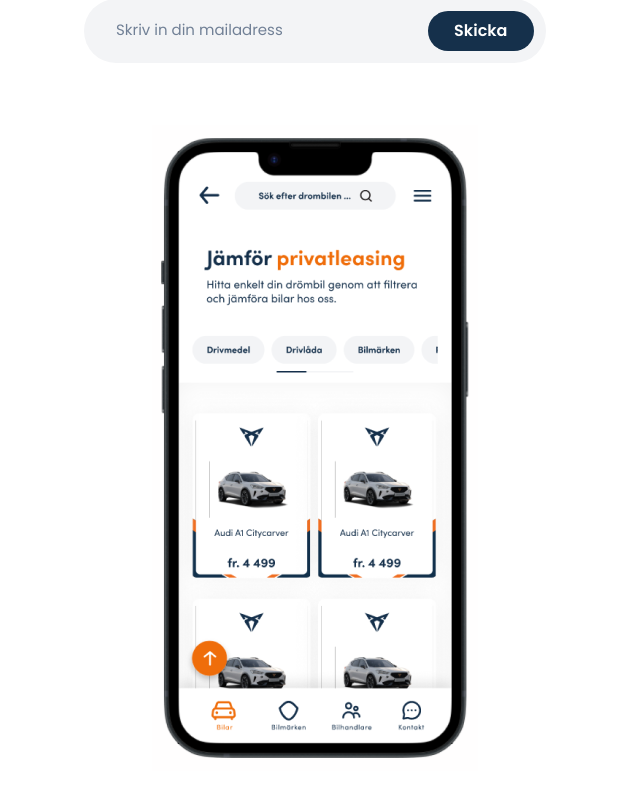
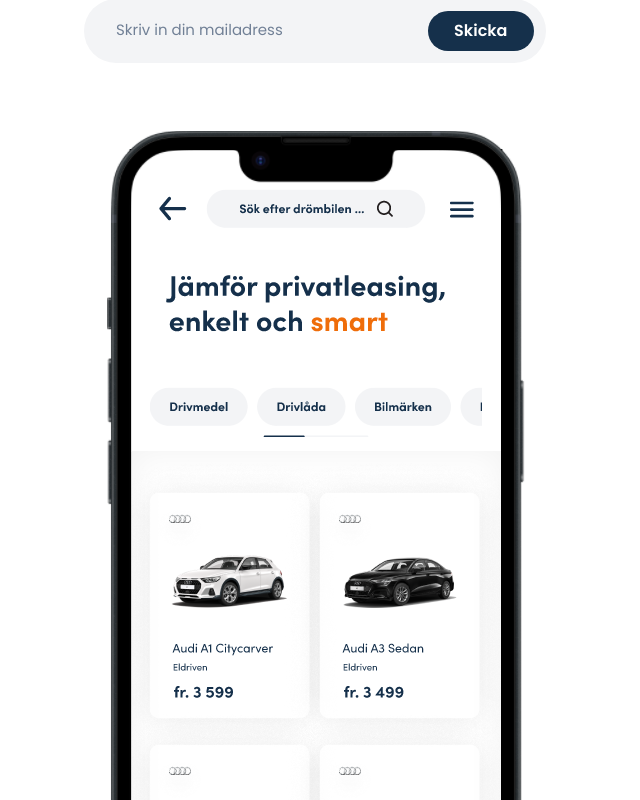
Before and after one commit to Leasingoo/leasingoo-main, a Next.js app: page / in a window 1280 px wide. Shown: the part 500-1300 px from the top of the page, without its empty margins (325-965 px from the left). Before the commit the page ends 1271 px from the top, so only its background shows below. Built offline with nearby package versions, Linux system fonts and the light colour scheme; no server answers.

Commit message:
updated website with new image for countdown

```diff
--- a/components/UpcomingComponent.tsx
+++ b/components/UpcomingComponent.tsx
@@ -221,7 +221,10 @@
         )}
       </Flex>
 
-      <Image alt="mobile-image" src={require("../assets/mobile-image.png")} />
+      <Image
+        alt="mobile-image"
+        src={require("../assets/mobile-image-new.png")}
+      />
     </Flex>
   );
 };
```
Also changed, not shown: assets/mobile-image-new.png (added).
